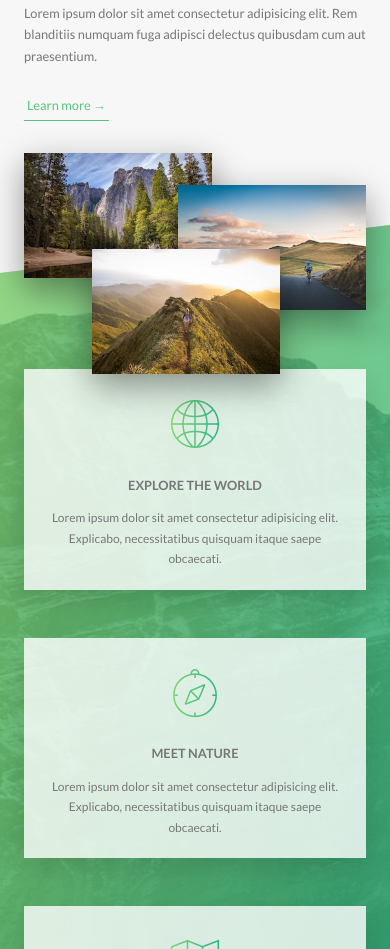
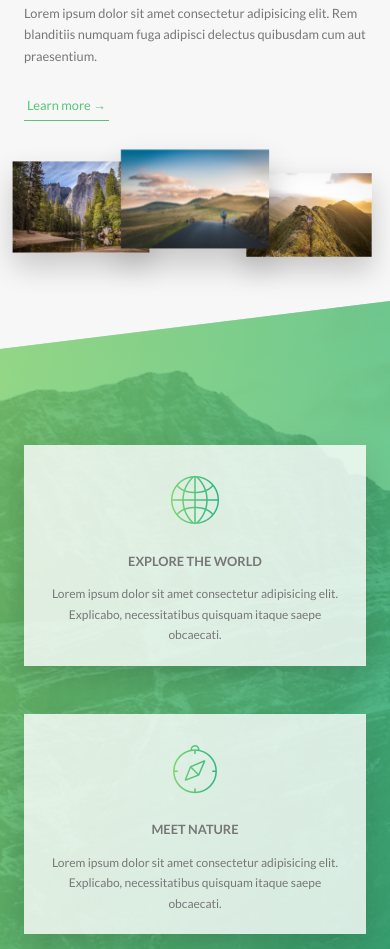
Before and after one commit to V4nd0r/Natours, a website: page index.html in a window 390 px wide. Shown: the part 1077-2026 px from the top of the page. Drawn offline with Linux system fonts and the light colour scheme.

Commit message:
media queries for about section images

```diff
--- a/sass/components/_composition.scss
+++ b/sass/components/_composition.scss
@@ -9,19 +9,45 @@
         transition: all .2s;
         outline-offset: 2rem;
 
+        @include respond(tab-port) {
+            float: left;
+            position: relative;
+            width: 33.333333333%;
+            box-shadow: 0 1.5rem 3rem rgba($color-black, .2);
+        }
+
         &--p1 {
             left: 0;
             top: -2rem;
+
+            @include respond(tab-port) {
+               top: 0;
+               transform: scale(1.2)
+            }
         }
 
         &--p2 {
             right: 0;
             top: 2rem;
+
+
+            @include respond(tab-port) {
+                top: -1rem;
+                transform: scale(1.3);
+                z-index: 100;
+             }
         }
 
         &--p3 {
             left: 20%;
             top: 10rem;
+
+
+            @include respond(tab-port) {
+                top: 1rem;
+                left: 0;
+                transform: scale(1.1)
+             }
         }
 
         &:hover {
```
Also changed, not shown: css/style.css.
